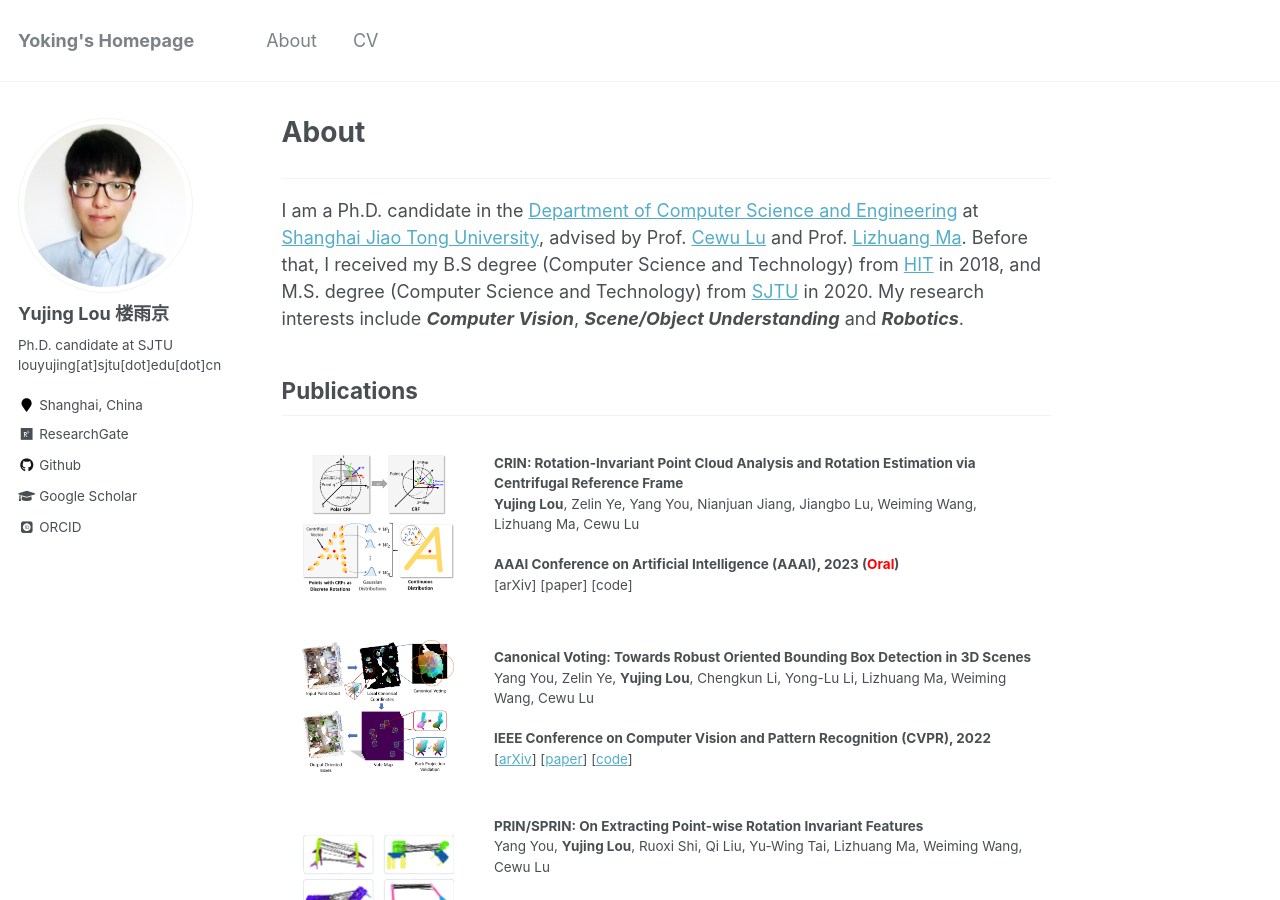
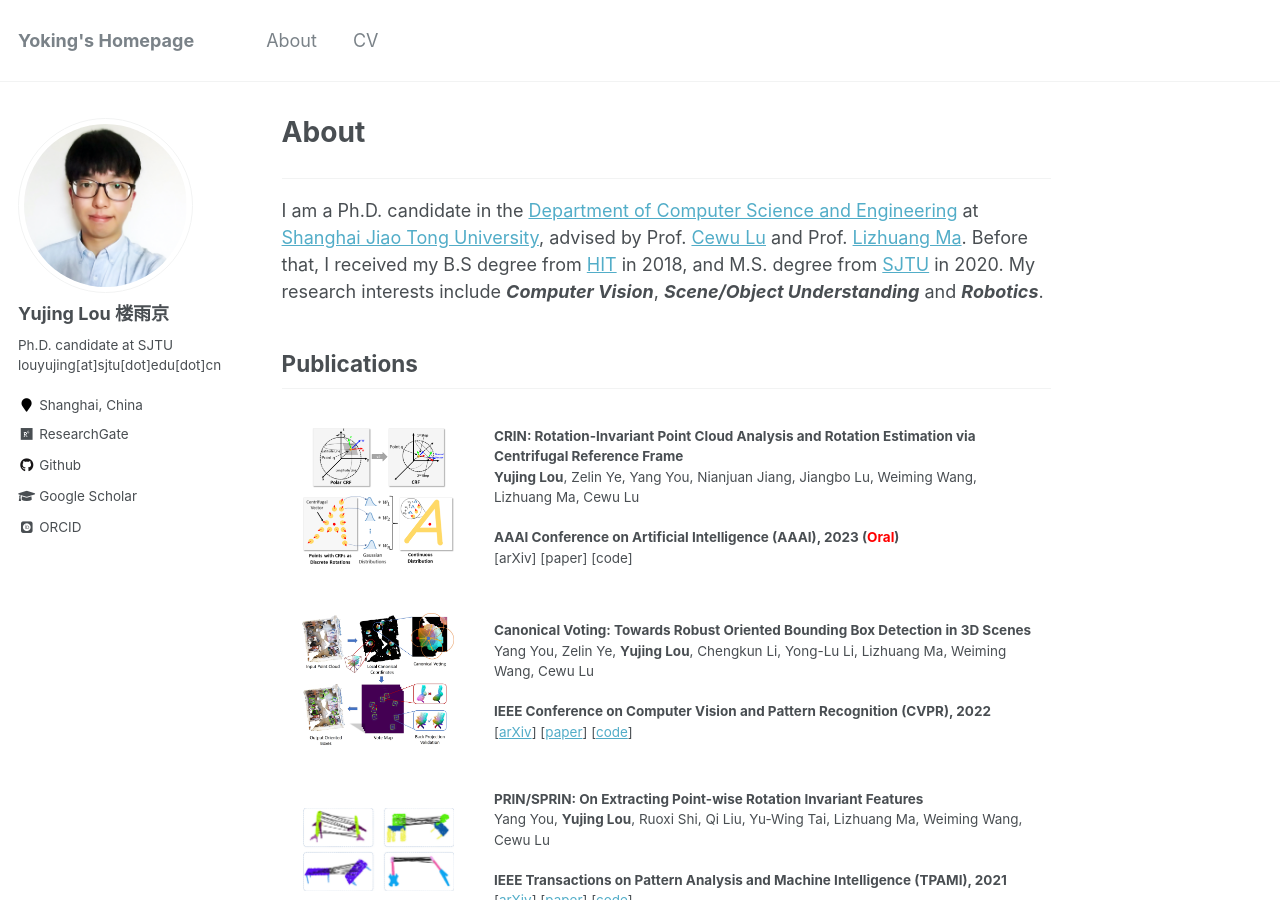
Before and after one commit to yokinglou/yokinglou.github.io, a Jekyll site: the page built from _pages/about.md, in a window 1280 px wide and 900 px high. Built offline with Jekyll 4.4.1, drawn with Linux system fonts in a browser that asks for light colours; some web fonts are replaced.

Commit message:
delete my major in about

```diff
--- a/_pages/about.md
+++ b/_pages/about.md
@@ -9,7 +9,7 @@ redirect_from:
 ---
 
 ---
-I am a Ph.D. candidate in the [Department of Computer Science and Engineering](http://www.cs.sjtu.edu.cn/) at [Shanghai Jiao Tong University](http://en.sjtu.edu.cn), advised by Prof. [Cewu Lu](http://mvig.sjtu.edu.cn) and Prof. [Lizhuang Ma](http://dmcv.sjtu.edu.cn/). Before that, I received my B.S degree (Computer Science and Technology) from [HIT](http://en.hit.edu.cn) in 2018, and M.S. degree (Computer Science and Technology) from [SJTU](http://en.sjtu.edu.cn) in 2020. My research interests include ***Computer Vision***, ***Scene/Object Understanding*** and ***Robotics***.
+I am a Ph.D. candidate in the [Department of Computer Science and Engineering](http://www.cs.sjtu.edu.cn/) at [Shanghai Jiao Tong University](http://en.sjtu.edu.cn), advised by Prof. [Cewu Lu](http://mvig.sjtu.edu.cn) and Prof. [Lizhuang Ma](http://dmcv.sjtu.edu.cn/). Before that, I received my B.S degree from [HIT](http://en.hit.edu.cn) in 2018, and M.S. degree from [SJTU](http://en.sjtu.edu.cn) in 2020. My research interests include ***Computer Vision***, ***Scene/Object Understanding*** and ***Robotics***.
 <!-- I was a member of Elite Program in <a href="http://honors.hit.edu.cn">Honors School of HIT</a> -->
 
 ## Publications
```
